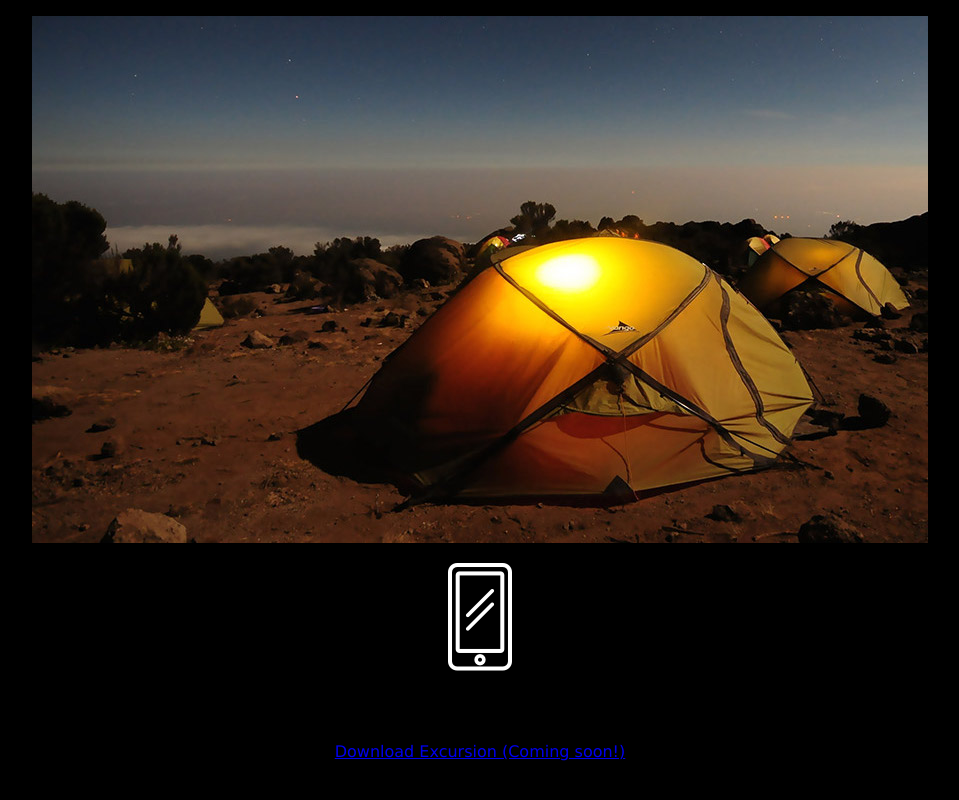
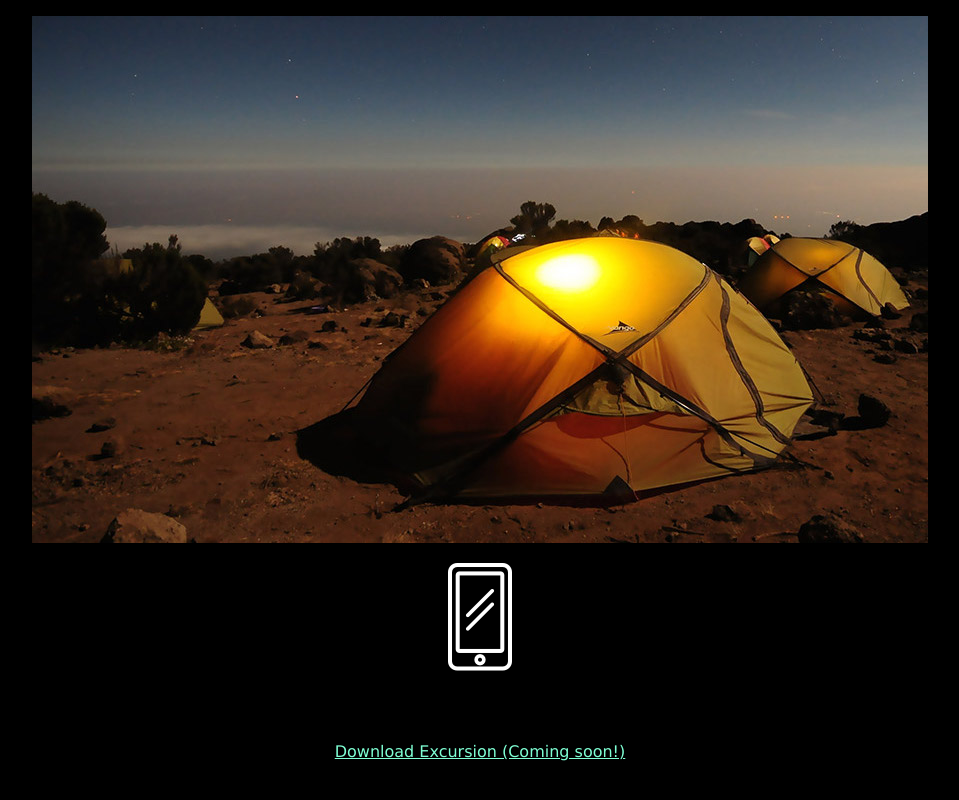
Before and after one commit to davidcruzrequejo/excursion-2, a plain HTML site: page index.html in a window 1280 px wide. Shown: the part 469-1269 px from the top of the page, without its empty margins (160-1119 px from the left). Drawn offline with Linux system fonts and the light colour scheme.

Commit message:
Footer text

```diff
--- a/index.html
+++ b/index.html
@@ -26,7 +26,7 @@ con push en la terminal o con push en el botón de la versión Desktop lo actual
         <p><img src="resources/images/camp.jpg"></p>
         <p><img src="resources/images/phone.png"></p>
         <h2>Coming Soon for iPhone and Android</h2>
-        <p><a href="#top">Download Excursion (Coming soon!)</a></p>
+        <p><a class="link--cta" href="#top">Download Excursion (Coming soon!)</a></p>
         <p>Excursion</p>
     </body>
 
```
